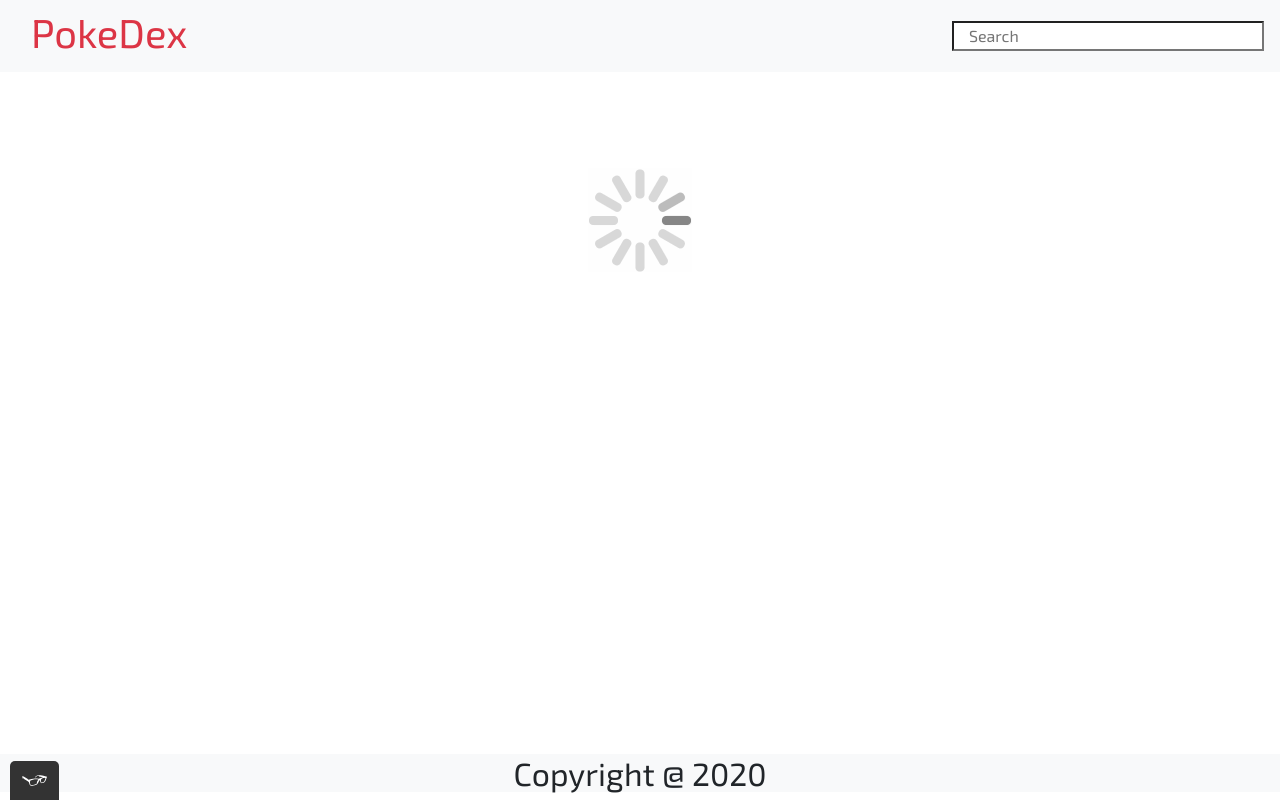
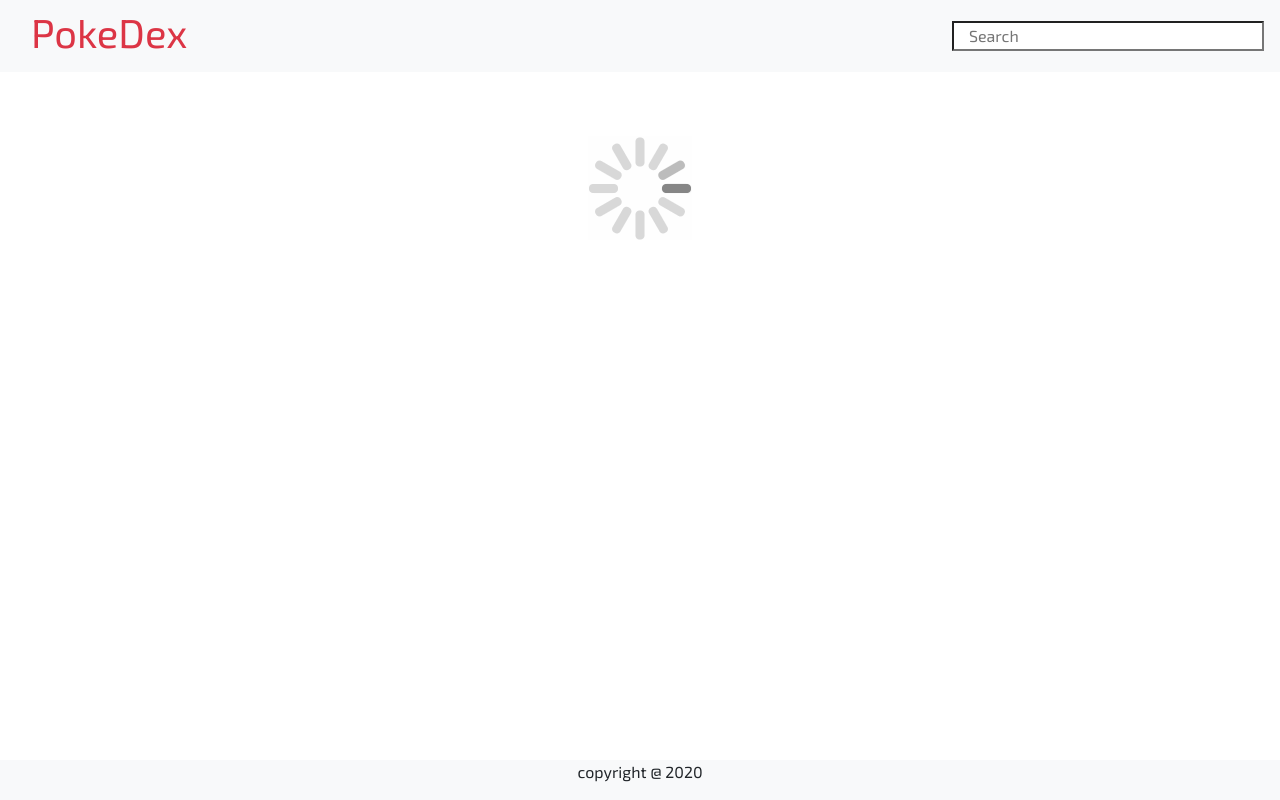
Before and after one commit to mirjSolution/simple-js-app, a plain HTML site: page index.html in a window 1280 px wide. Drawn offline with nearby package versions, Linux system fonts and the light colour scheme; no server answers.

Commit message:
Fix margin and remove ta11y.js

```diff
--- a/index.html
+++ b/index.html
@@ -42,7 +42,7 @@
       </div>
     </div>
 
-    <div class="row m-5">
+    <div class="row m-3 mb-5">
       <!-- LOADER -->
       <div id="loading" class="col-md-12 text-center">
         <img class="text-center" src="img/loading.gif" alt="">
@@ -68,8 +68,8 @@
     </div>
 
 
-    <footer>
-        <h2 class="bg-light text-center fixed-bottom">copyright @ 2020</h2>
+    <footer class="bg-light text-center fixed-bottom">
+        <p>copyright @ 2020</p>
     </footer>
     <!-- Polyfills fetch and promise -->
     <script src="js/promise-polyfill.js"></script>
@@ -81,7 +81,5 @@
     <script src="https://stackpath.bootstrapcdn.com/bootstrap/4.5.0/js/bootstrap.min.js" integrity="sha384-OgVRvuATP1z7JjHLkuOU7Xw704+h835Lr+6QL9UvYjZE3Ipu6Tp75j7Bh/kR0JKI" crossorigin="anonymous"></script>
     <!-- External Javascript file (relative path) -->
     <script src="js/script.js"></script>
-    <!-- Script for checking accessibility -->
-    <script src="js/tota11y.min.js"></script>
   </body>
 </html>
```
